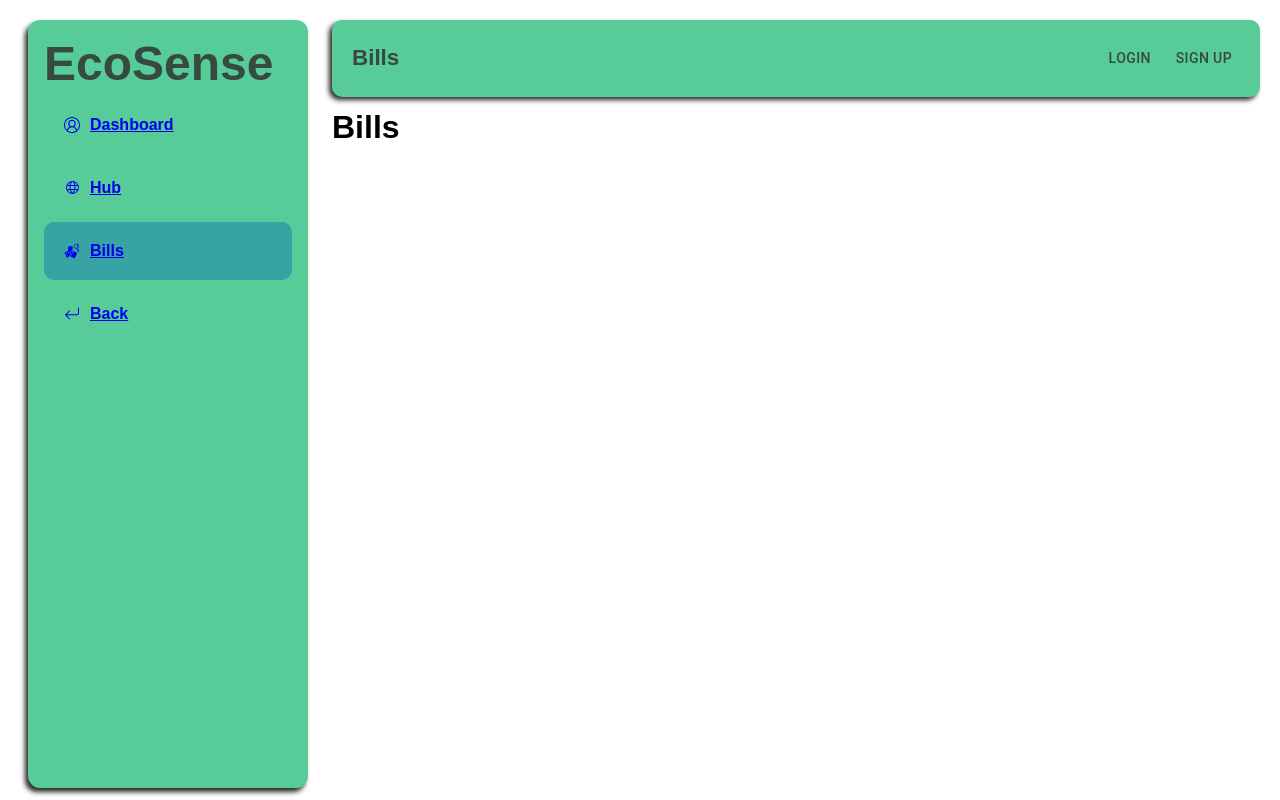
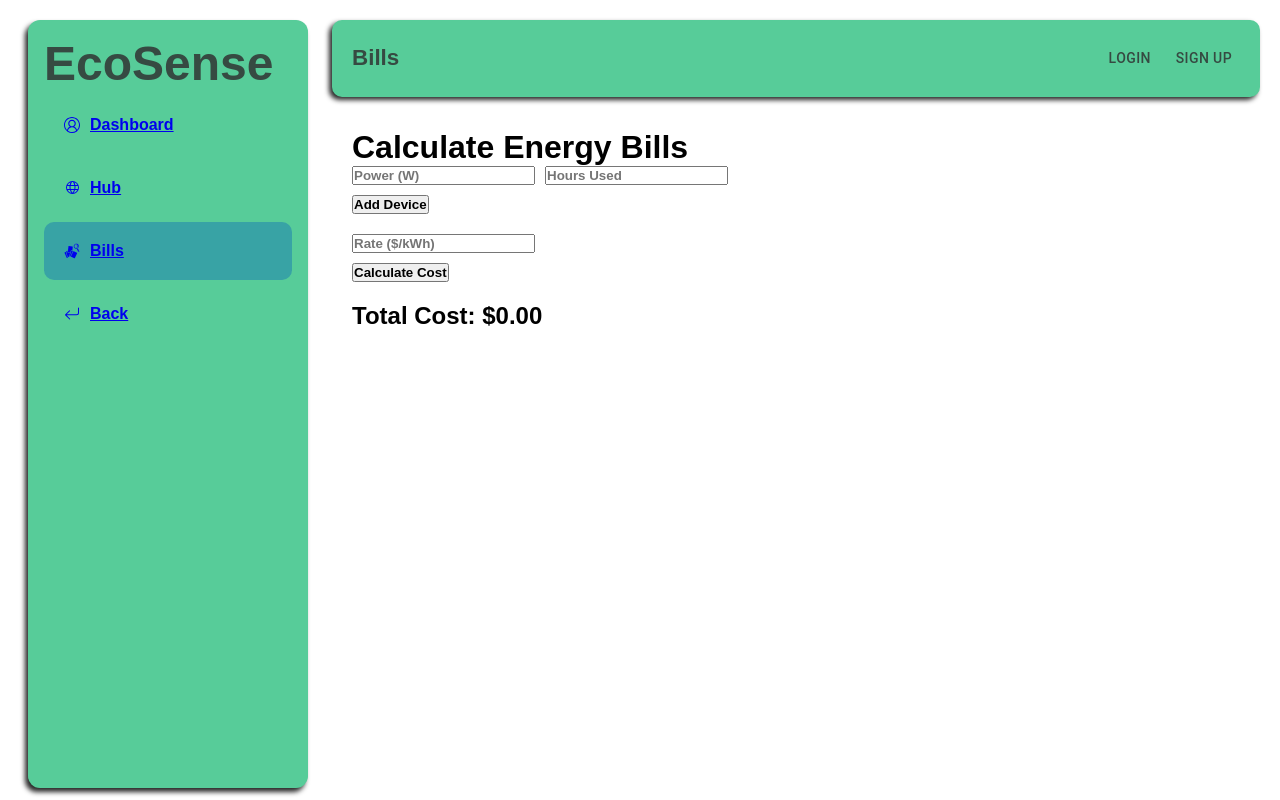
Before and after one commit to Jaehoonoo/EcoSense, a Next.js app: page /dashboard/bills in a window 1280 px wide. Built offline with nearby package versions, Linux system fonts and the light colour scheme; no server answers.

Commit message:
bills start

```diff
--- a/app/dashboard/bills/page.js
+++ b/app/dashboard/bills/page.js
@@ -1,7 +1,72 @@
+import { useState } from 'react';
+
 export default function Bills() {
+    const [devices, setDevices] = useState([{ power: '', hours: '' }]);
+    const [rate, setRate] = useState('');
+    const [totalCost, setTotalCost] = useState(0);
+
+    const handleDeviceChange = (index, event) => {
+        const newDevices = [...devices];
+        newDevices[index][event.target.name] = event.target.value;
+        setDevices(newDevices);
+    };
+
+    const addDevice = () => {
+        setDevices([...devices, { power: '', hours: '' }]);
+    };
+
+    const calculateCost = () => {
+        let totalEnergy = 0;
+        devices.forEach(device => {
+            const powerInKw = parseFloat(device.power) / 1000; // Convert W to kW
+            const hours = parseFloat(device.hours);
+            if (!isNaN(powerInKw) && !isNaN(hours)) {
+                totalEnergy += powerInKw * hours; // Energy in kWh
+            }
+        });
+        const cost = totalEnergy * parseFloat(rate);
+        setTotalCost(cost);
+    };
+
     return (
-        <div>
-            <h1>Bills</h1>
+        <div style={{ padding: '20px' }}>
+            <h1>Calculate Energy Bills</h1>
+            {devices.map((device, index) => (
+                <div key={index} style={{ marginBottom: '10px' }}>
+                    <input
+                        type="number"
+                        name="power"
+                        placeholder="Power (W)"
+                        value={device.power}
+                        onChange={event => handleDeviceChange(index, event)}
+                        style={{ marginRight: '10px' }}
+                    />
+                    <input
+                        type="number"
+                        name="hours"
+                        placeholder="Hours Used"
+                        value={device.hours}
+                        onChange={event => handleDeviceChange(index, event)}
+                        style={{ marginRight: '10px' }}
+                    />
+                </div>
+            ))}
+            <button onClick={addDevice} style={{ marginBottom: '20px' }}>
+                Add Device
+            </button>
+            <br />
+            <input
+                type="number"
+                placeholder="Rate ($/kWh)"
+                value={rate}
+                onChange={event => setRate(event.target.value)}
+                style={{ marginBottom: '10px' }}
+            />
+            <br />
+            <button onClick={calculateCost} style={{ marginBottom: '20px' }}>
+                Calculate Cost
+            </button>
+            <h2>Total Cost: ${totalCost.toFixed(2)}</h2>
         </div>
-    )
+    );
 }
```
Also changed, not shown: app/dashboard/hub/page.js (+7 -2 lines).
